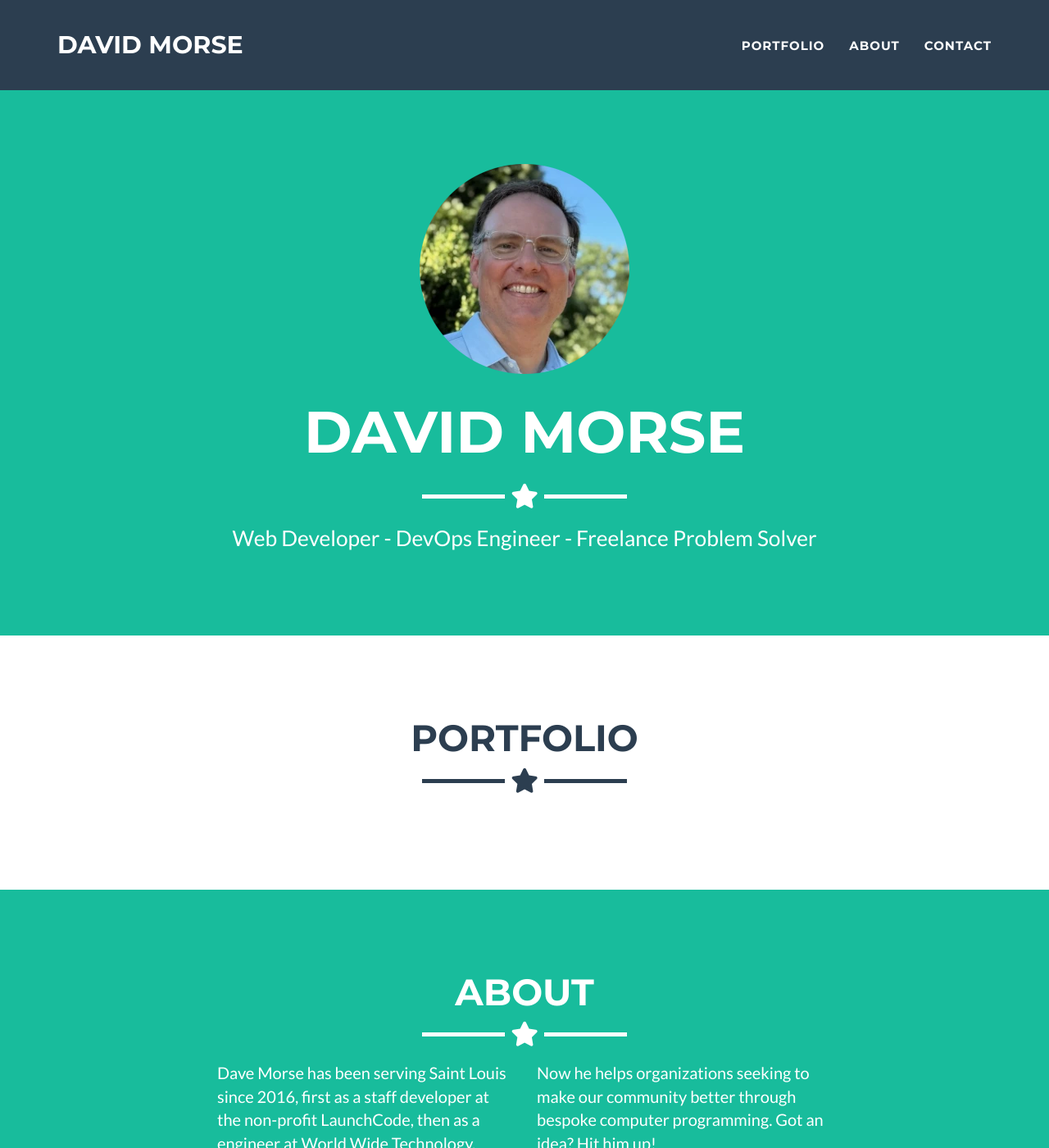
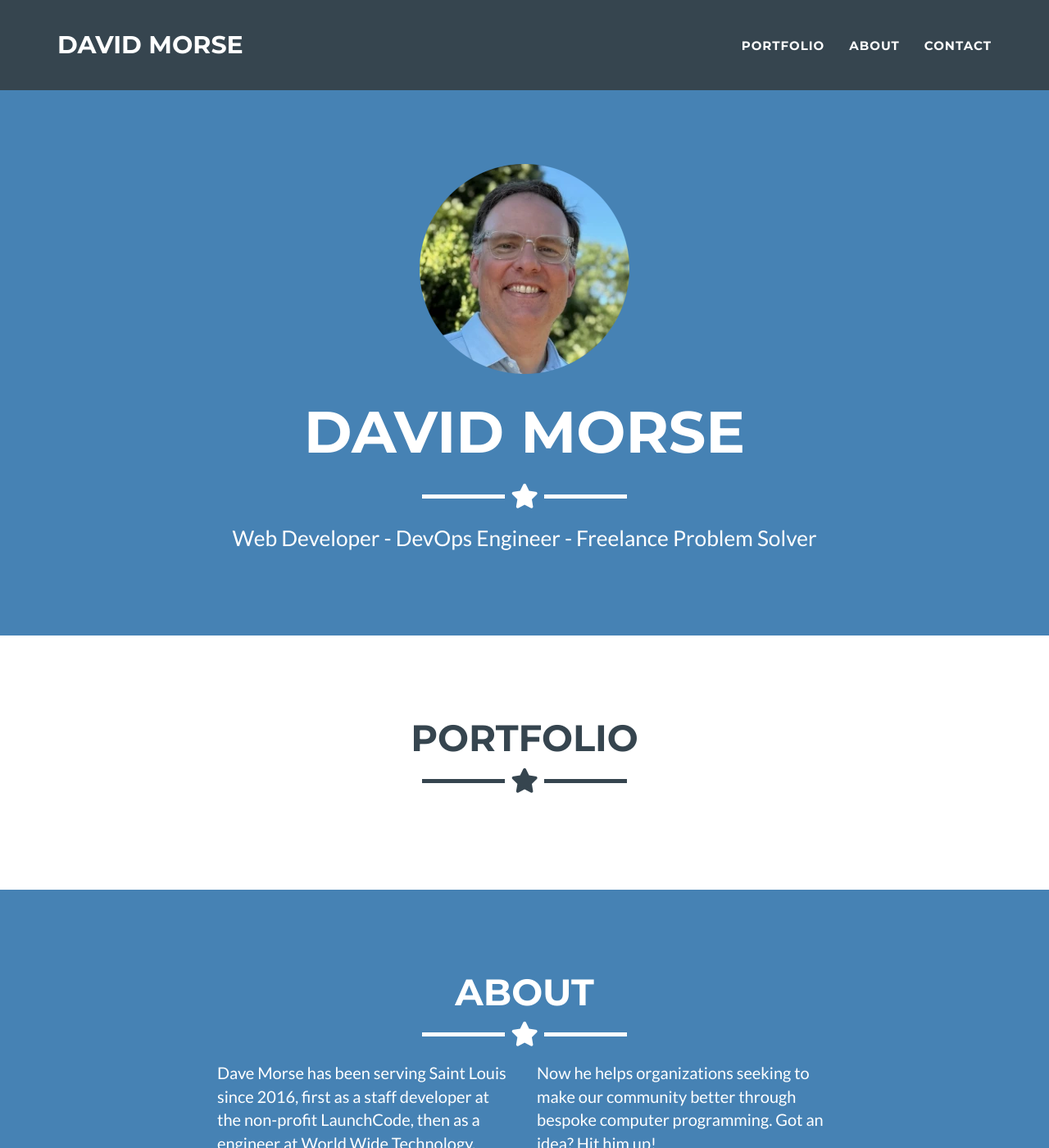
Before and after one commit to dcmorse/dcmorse.github.io, a Jekyll site: the page built from index.html, in a window 1280 px wide and 1400 px high. Shown: the whole window at 82% size. Built offline with Jekyll 4.4.1, drawn with Linux system fonts in a browser that asks for light colours.

Commit message:
less bad palette

```diff
--- a/_config.yml
+++ b/_config.yml
@@ -29,10 +29,10 @@ formspree_url: "https://formspree.io/f/xkgbazwr"
 
 # Color settings (hex-codes without the leading hash-tag)
 color:
-  primary: 18bc9c #80B3FF
-  primary-rgb: "24,288,156" #"128,179,255"
-  secondary: 2c3e50 #FD6E8A
-  secondary-dark: 233140 #A2122F
+  primary: 4682B4        # Steel blue (deeper version of your shirt)
+  primary-rgb: "70, 130, 180"
+  secondary: 36454F      # Charcoal (very clean/modern)
+  secondary-dark: 2C3539  # Darker charcoal
 
 # Footer settings
 footer:
```
